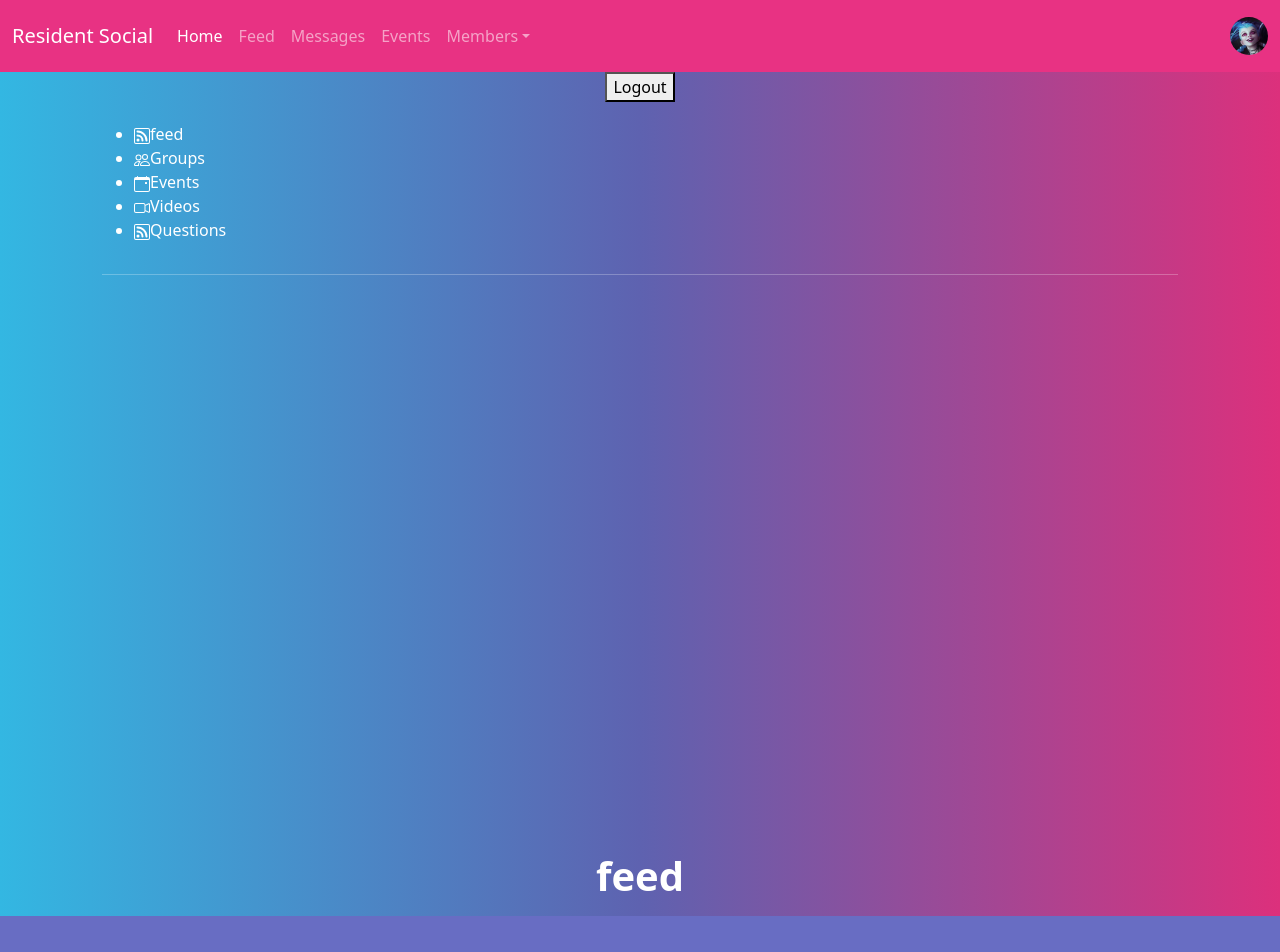
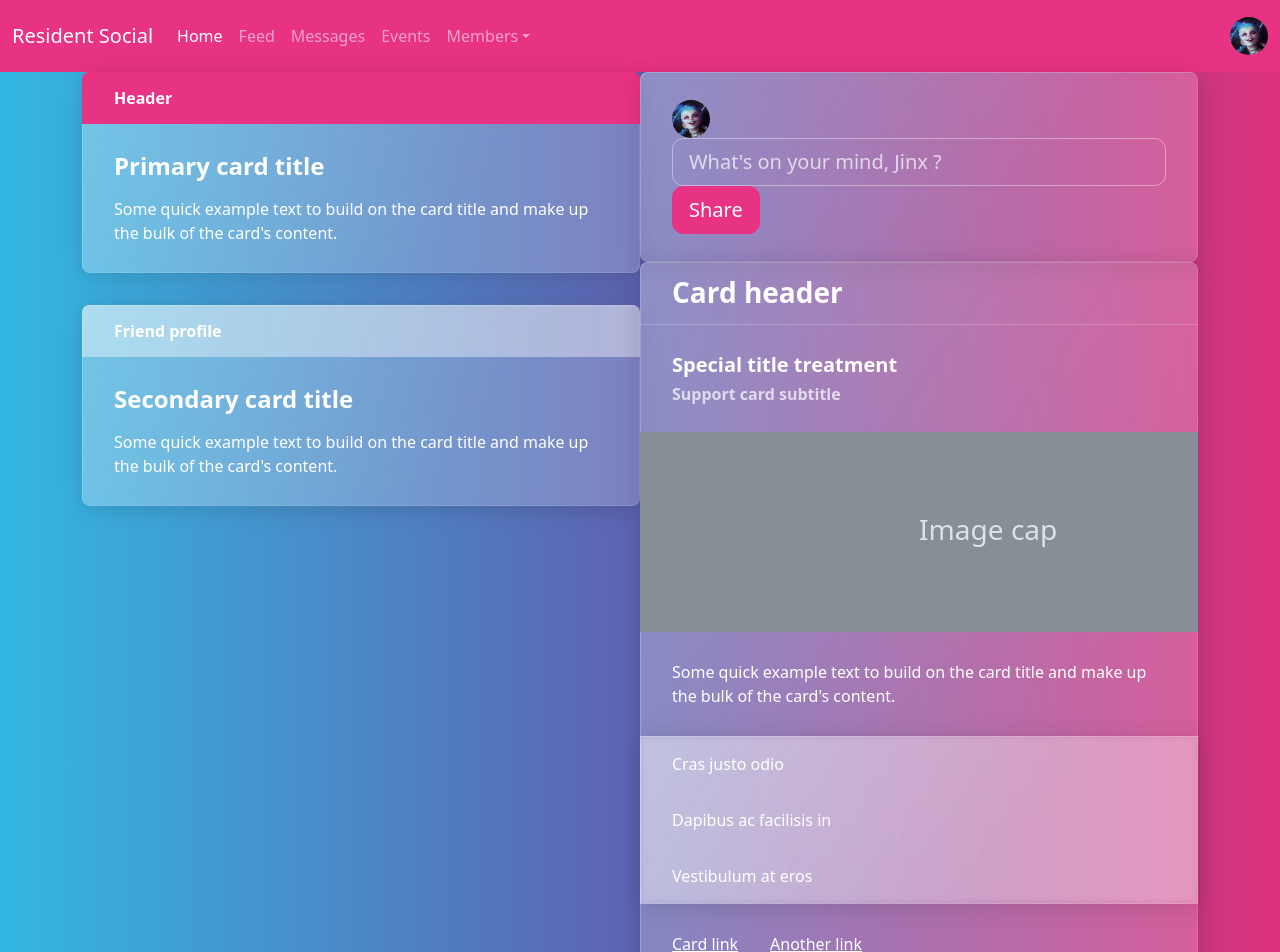
Before and after one commit to aymeeflores/aymee-flores-capstone, a React (Create React App) app in the folder client/: page /feed in a window 1280 px wide. Shown: the top 952 px of the page. Before the commit the page ends 916 px from the top, so only its background shows below. Built offline with nearby package versions, Linux system fonts and the light colour scheme.

Commit message:
styling, organization of components

```diff
--- a/client/src/App.css
+++ /dev/null
@@ -1,45 +0,0 @@
-*,
-*::before,
-*::after {
-  margin: 0;
-  box-sizing: border-box;
-}
-
-.App {
-  text-align: center;
-}
-
-.App-logo {
-  height: 40vmin;
-  pointer-events: none;
-}
-
-@media (prefers-reduced-motion: no-preference) {
-  .App-logo {
-    animation: App-logo-spin infinite 20s linear;
-  }
-}
-
-.App-header {
-  background-color: #282c34;
-  min-height: 100vh;
-  display: flex;
-  flex-direction: column;
-  align-items: center;
-  justify-content: center;
-  font-size: calc(10px + 2vmin);
-  color: white;
-}
-
-.App-link {
-  color: #61dafb;
-}
-
-@keyframes App-logo-spin {
-  from {
-    transform: rotate(0deg);
-  }
-  to {
-    transform: rotate(360deg);
-  }
-}
--- a/client/src/App.js
+++ b/client/src/App.js
@@ -1,4 +1,4 @@
-import "./App.css";
+import "./App.scss";
 import "bootswatch/dist/quartz/bootstrap.min.css";
 
 import {
@@ -25,23 +25,17 @@ export default class App extends React.Component {
         <Router>
           <header>
             <Navbar />
-            <button type="button" onClick={this.doLogout}>
-              Logout
-            </button>
           </header>
 
           <div className="container">
             <aside>
               <Sidebar />
             </aside>
-
-            {/* main content */}
-            <main>
+            <main className="main">
               <Switch>
                 <Route path="/home" component={Home} />
                 <Route path="/feed" component={Feed} />
                 <Route path="/member" component={Member} />
-
                 <Route path="/events" exact component={Events} />
                 <Redirect from="/" to="/feed" exact />
               </Switch>
--- /dev/null
+++ b/client/src/App.scss
@@ -0,0 +1,10 @@
+*,
+*::before,
+*::after {
+  margin: 0;
+  box-sizing: border-box;
+}
+
+.container {
+  display: flex;
+}
--- a/client/src/Components/Feed/Feed.js
+++ b/client/src/Components/Feed/Feed.js
@@ -1,12 +1,101 @@
-import React from "react";
+import React, { Component } from "react";
 import "./Feed.scss";
 
-export default function Feed() {
-  return (
-    <>
-      <div className="feed">
-        <h1>feed</h1>
-      </div>
-    </>
-  );
+import Avatar from "../../assets/avatar.jpg";
+
+export default class Feed extends Component {
+  constructor(props) {
+    super(props);
+
+    this.state = {
+      user: null,
+      login: { email: "test@gmail.com", code: "123456" },
+      name: "Jinx",
+    };
+  }
+  render() {
+    return (
+      <>
+        <div class="card">
+          <div class="card-body">
+            <div class="form-group">
+              <div className="navbar__avatar">
+                <img src={Avatar} alt="profile icon" />
+              </div>
+              <input
+                class="form-control form-control-lg"
+                type="text"
+                placeholder={`What's on your mind, ${this.state.name} ?`}
+                id="inputLarge"
+              />
+            </div>
+
+            <button type="button" class="btn btn-primary btn-lg">
+              Share
+            </button>
+          </div>
+        </div>
+
+        <div class="card mb-3">
+          <h3 class="card-header">Card header</h3>
+          <div class="card-body">
+            <h5 class="card-title">Special title treatment</h5>
+            <h6 class="card-subtitle text-muted">Support card subtitle</h6>
+          </div>
+          <svg
+            xmlns="http://www.w3.org/2000/svg"
+            class="d-block user-select-none"
+            width="100%"
+            height="200"
+            aria-label="Placeholder: Image cap"
+            focusable="false"
+            role="img"
+            preserveAspectRatio="xMidYMid slice"
+            viewBox="0 0 318 180"
+          >
+            <rect width="100%" height="100%" fill="#868e96"></rect>
+            <text x="50%" y="50%" fill="#dee2e6" dy=".3em">
+              Image cap
+            </text>
+          </svg>
+          <div class="card-body">
+            <p class="card-text">
+              Some quick example text to build on the card title and make up the
+              bulk of the card's content.
+            </p>
+          </div>
+          <ul class="list-group list-group-flush">
+            <li class="list-group-item">Cras justo odio</li>
+            <li class="list-group-item">Dapibus ac facilisis in</li>
+            <li class="list-group-item">Vestibulum at eros</li>
+          </ul>
+          <div class="card-body">
+            <a href="#" class="card-link">
+              Card link
+            </a>
+            <a href="#" class="card-link">
+              Another link
+            </a>
+          </div>
+          <div class="card-footer text-muted">2 days ago</div>
+        </div>
+        <div class="card">
+          <div class="card-body">
+            <h4 class="card-title">Card title</h4>
+            <h6 class="card-subtitle mb-2 text-muted">Card subtitle</h6>
+            <p class="card-text">
+              Some quick example text to build on the card title and make up the
+              bulk of the card's content.
+            </p>
+            <a href="#" class="card-link">
+              Card link
+            </a>
+            <a href="#" class="card-link">
+              Another link
+            </a>
+          </div>
+        </div>
+      </>
+    );
+  }
 }
--- a/client/src/Components/Sidebar/Sidebar.js
+++ b/client/src/Components/Sidebar/Sidebar.js
@@ -6,41 +6,25 @@ import Avatar from "../../assets/avatar.jpg";
 function Sidebar(props) {
   return (
     <>
-      <div className="sidebar">
-        <div className="sidebar__wrapper">
-          <ul className="sidebar__list">
-            <li className="sidebar__listitem">
-              <Rss className="sidebar__listitem--icon" />
-              <span className="sidebar__listitem--text">feed</span>
-            </li>
-            <li className="sidebar__listitem">
-              <People className="sidebar__listitem--icon" />
-              <span className="sidebar__listitem--text">Groups</span>
-            </li>
-            <li className="sidebar__listitem">
-              <CalendarEvent className="sidebar__listitem--icon" />
-              <span className="sidebar__listitem--text">Events</span>
-            </li>
-            <li className="sidebar__listitem">
-              <CameraVideo className="sidebar__listitem--icon" />
-              <span className="sidebar__listitem--text">Videos</span>
-            </li>
-            <li className="sidebar__listitem">
-              <Rss className="sidebar__listitem--icon" />
-              <span className="sidebar__listitem--text">Questions</span>
-            </li>
-          </ul>
-          <hr className="sidebar__memberlist" />
-          {/* <ul className="sidebar__memberitem">
-            {this.state.data.forEach((member) => {
-              return (
-                <li className="sidebar__friend">
-                  <img className="sidebar__img" src={member.avatar} alt="" />
-                  <span className="sidebarFriendName">{member.name}</span>
-                </li>
-              );
-            })}
-          </ul> */}
+      <div class="card border-primary mb-3">
+        <div class="card-header">Header</div>
+        <div class="card-body">
+          <h4 class="card-title">Primary card title</h4>
+          <p class="card-text">
+            Some quick example text to build on the card title and make up the
+            bulk of the card's content.
+          </p>
+        </div>
+      </div>
+
+      <div class="card border-secondary mb-3">
+        <div class="card-header">Friend profile</div>
+        <div class="card-body">
+          <h4 class="card-title">Secondary card title</h4>
+          <p class="card-text">
+            Some quick example text to build on the card title and make up the
+            bulk of the card's content.
+          </p>
         </div>
       </div>
     </>
--- a/client/src/pages/Home/Home.scss
+++ b/client/src/pages/Home/Home.scss
@@ -1,4 +1,2 @@
 .homecontainer {
-  display: flex;
-  flex-basis: 100%;
 }
```
